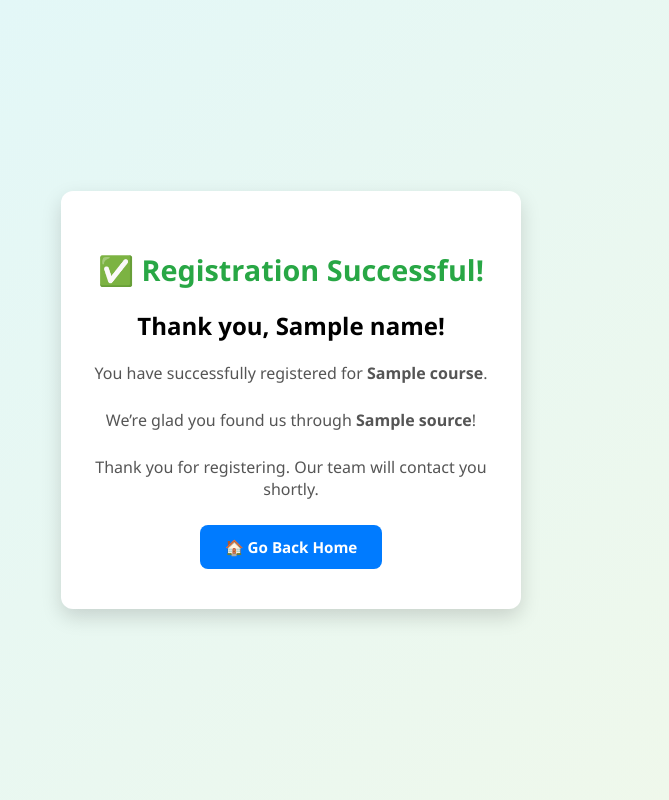
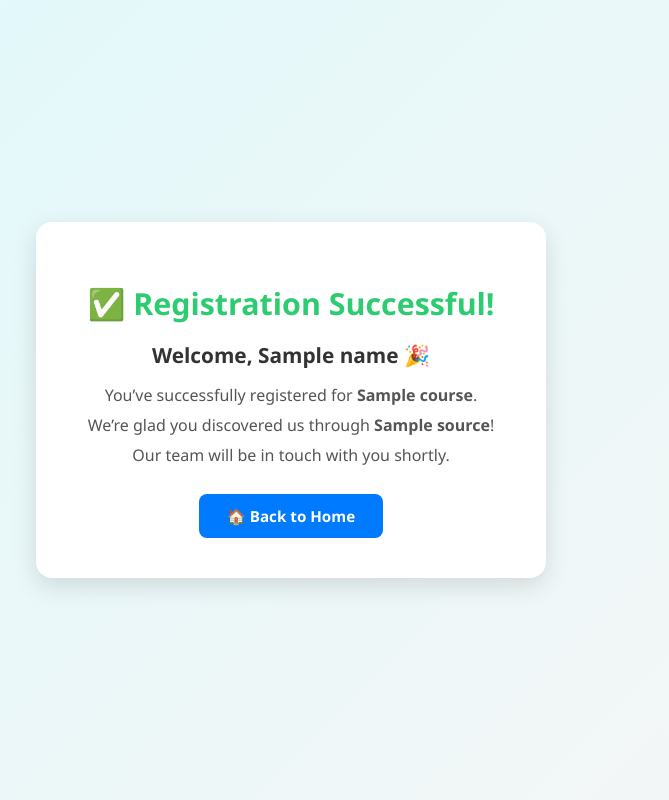
Before and after one commit to webtech-2024/SIGHTFORGE, a Flask app: template templates/success.html in a window 1280 px wide. Shown: the whole page, without its empty margins (349-1018 px from the left). Run offline with Flask 3, Linux system fonts and the light colour scheme; the template is opened without the code that fills it: most values are stand-ins (such as "Sample title", 1, 10 or a date in 2020).

```diff
--- a/templates/success.html
+++ b/templates/success.html
@@ -7,7 +7,7 @@
   <style>
     body {
       font-family: 'Segoe UI', Tahoma, Geneva, Verdana, sans-serif;
-      background: linear-gradient(135deg, #e0f7fa, #f1f8e9);
+      background: linear-gradient(135deg, #dff9fb, #f6f6f6);
       display: flex;
       align-items: center;
       justify-content: center;
@@ -16,25 +16,32 @@
     }
 
     .box {
-      background: #fff;
+      background: #ffffff;
       padding: 40px 30px;
-      border-radius: 12px;
-      box-shadow: 0 8px 20px rgba(0,0,0,0.15);
+      border-radius: 16px;
+      box-shadow: 0 8px 24px rgba(0,0,0,0.12);
       text-align: center;
-      max-width: 400px;
+      max-width: 450px;
+      width: 100%;
       animation: fadeIn 0.8s ease-in-out;
     }
 
     h1 {
-      color: #28a745;
-      font-size: 1.8rem;
+      color: #2ecc71;
+      font-size: 1.9rem;
+      margin-bottom: 10px;
+    }
+
+    h2 {
+      font-size: 1.3rem;
+      color: #333;
       margin-bottom: 15px;
     }
 
     p {
       color: #555;
       font-size: 1rem;
-      margin-bottom: 25px;
+      margin: 8px 0;
     }
 
     a {
@@ -42,21 +49,22 @@
       text-decoration: none;
       background: #007bff;
       color: white;
-      padding: 12px 25px;
+      padding: 12px 28px;
       border-radius: 8px;
       font-weight: bold;
       font-size: 0.95rem;
+      margin-top: 20px;
       transition: all 0.3s ease;
     }
 
     a:hover {
       background: #0056b3;
       transform: translateY(-2px);
-      box-shadow: 0 4px 10px rgba(0,0,0,0.2);
+      box-shadow: 0 4px 12px rgba(0,0,0,0.2);
     }
 
     @keyframes fadeIn {
-      from { opacity: 0; transform: translateY(-20px); }
+      from { opacity: 0; transform: translateY(-25px); }
       to { opacity: 1; transform: translateY(0); }
     }
   </style>
@@ -64,11 +72,11 @@
 <body>
   <div class="box">
     <h1>✅ Registration Successful!</h1>
-    <h2>Thank you, {{ name }}!</h2>
-<p>You have successfully registered for <b>{{ course }}</b>.</p>
-<p>We’re glad you found us through <b>{{ source }}</b>!</p>
-    <p>Thank you for registering. Our team will contact you shortly.</p>
-    <a href="/">🏠 Go Back Home</a>
+    <h2>Welcome, <b>{{ name }}</b> 🎉</h2>
+    <p>You’ve successfully registered for <b>{{ course }}</b>.</p>
+    <p>We’re glad you discovered us through <b>{{ source }}</b>!</p>
+    <p>Our team will be in touch with you shortly.</p>
+    <a href="/">🏠 Back to Home</a>
   </div>
 </body>
 </html>
```
Also changed, not shown: templates/index.html (+13 -4 lines).
